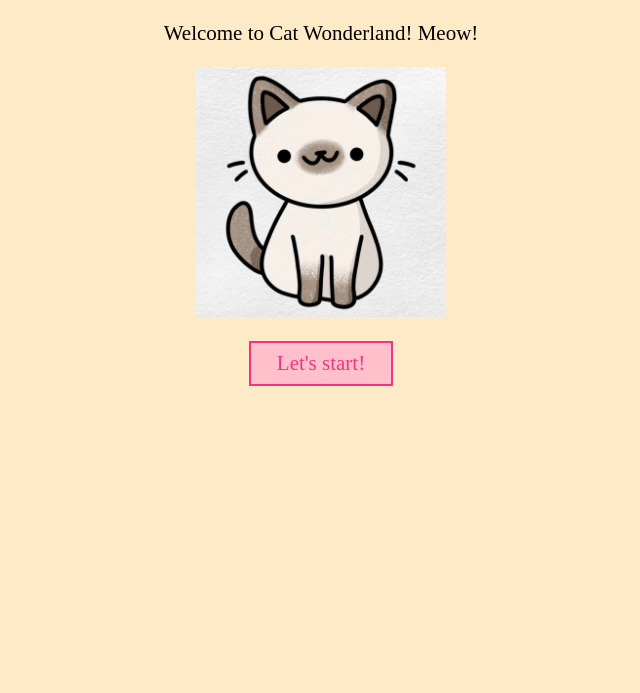
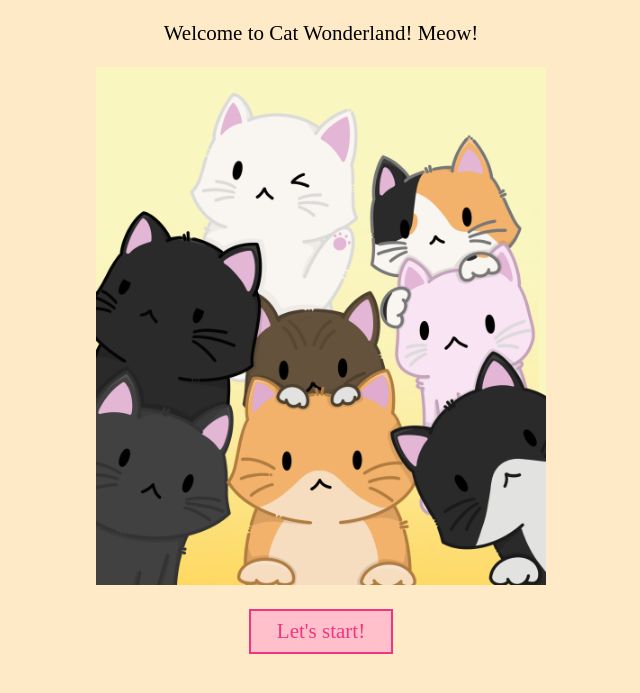
Before and after one commit to aadhyanav/CatWonderland, a plain HTML site: page index.html in a window 1280 px wide. Shown: the part 57-750 px from the top of the page, without its empty margins (319-959 px from the left). Drawn offline with Linux system fonts and the light colour scheme; a web font is replaced by a local one.

Commit message:
homepage image and resize

```diff
--- a/index.html
+++ b/index.html
@@ -31,7 +31,7 @@
             color: #f5347f;
         }
         .image {
-            width: 250px;
+            width: 450px;
             margin-bottom: 3vh;
         }
         .container {
@@ -45,7 +45,7 @@
     <h1 class="title">What kind of Cat Persona are you?</h1>
     <p class="subheader">Welcome to Cat Wonderland! Meow!</p>
     <div class="container">
-        <img src="images/cutecat.jpg" alt="Cute Cat" class="image">
+        <img src="images/homepage.png" alt="Homepage" class="image">
         <a href="#" class="start-button">Let's start!</a>
     </div>
 </body>
```
